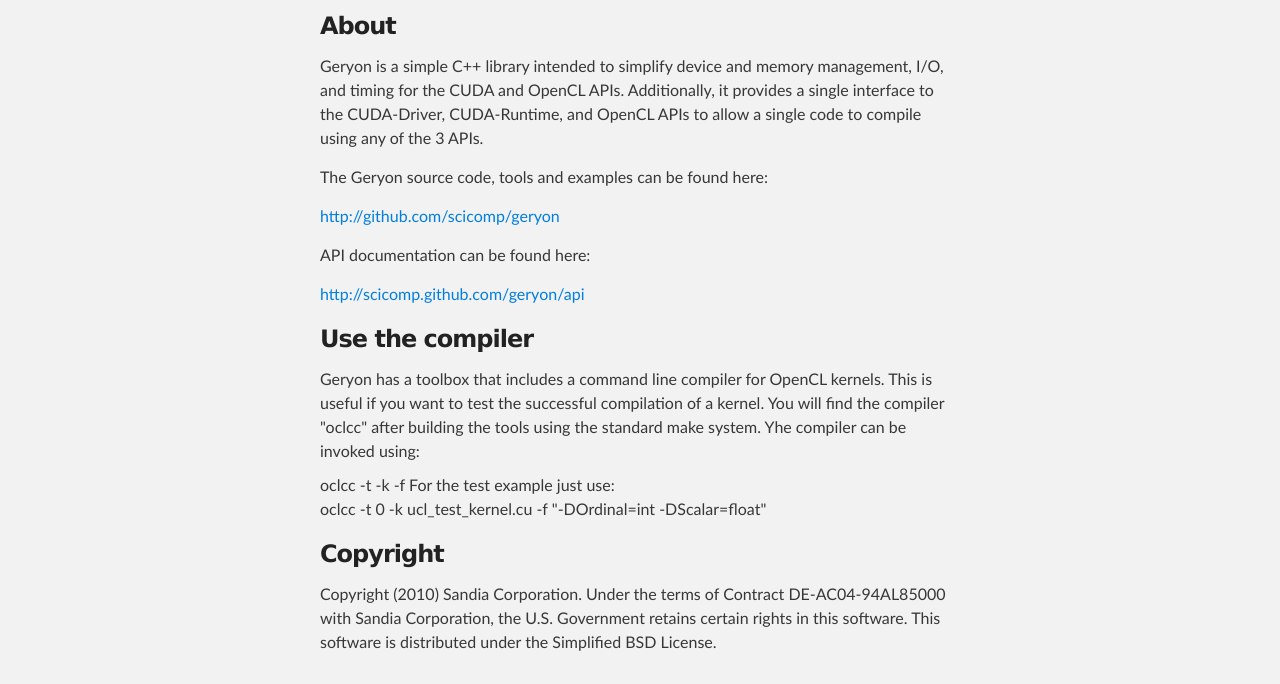
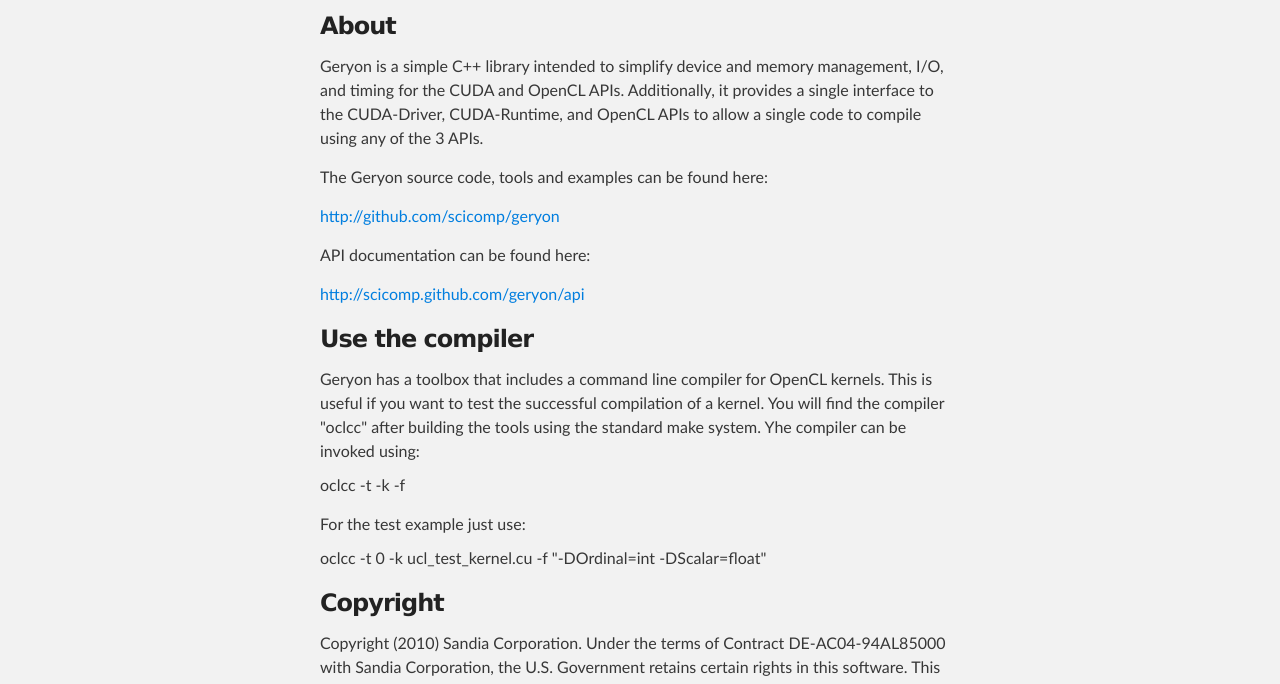
Before and after one commit to scicomp/geryon, a plain HTML site: page index.html in a window 1280 px wide. Shown: the part 252-936 px from the top of the page. Drawn offline with Linux system fonts and the light colour scheme.

Commit message:
Change to compiler description.

```diff
--- a/index.html
+++ b/index.html
@@ -51,7 +51,9 @@
 standard make system. Yhe compiler can be invoked using:
 <p>
 oclcc -t <targetid> -k <filename> -f <flags>
-For the test example just use:<br>
+</p>
+For the test example just use:
+<p>
 oclcc -t 0 -k ucl_test_kernel.cu -f "-DOrdinal=int -DScalar=float"
 </p>
 
```
